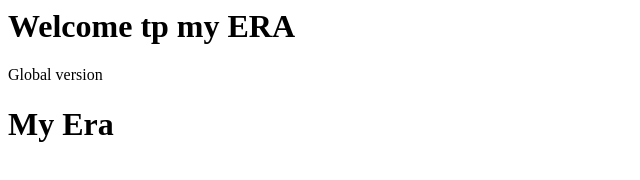
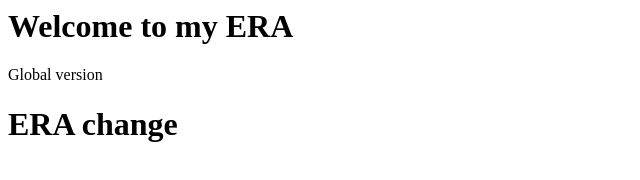
Before and after one commit to yuvi-1/KL, a plain HTML site: page index.html in a window 1280 px wide. Shown: the whole page, without its empty margins (0-640 px from the left). Drawn offline with Linux system fonts and the light colour scheme.

Commit message:
Update index.html

```diff
--- a/index.html
+++ b/index.html
@@ -5,8 +5,8 @@
     <title>Pipeline</title>
 </head>
 <body>
-    <h1>Welcome tp my ERA</h1>
+    <h1>Welcome to my ERA</h1>
     <p>Global version</p>
-    <h1>My Era</h1>
+    <h1>ERA change</h1>
 </body>
 </html>
```
